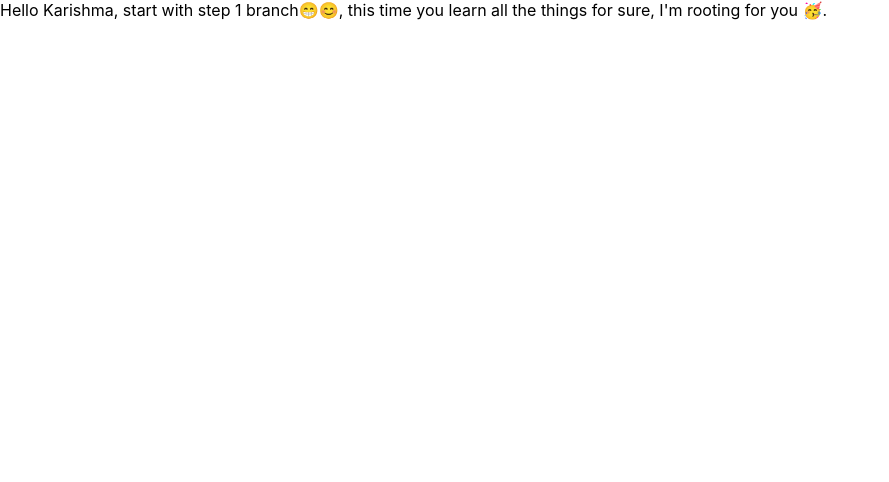
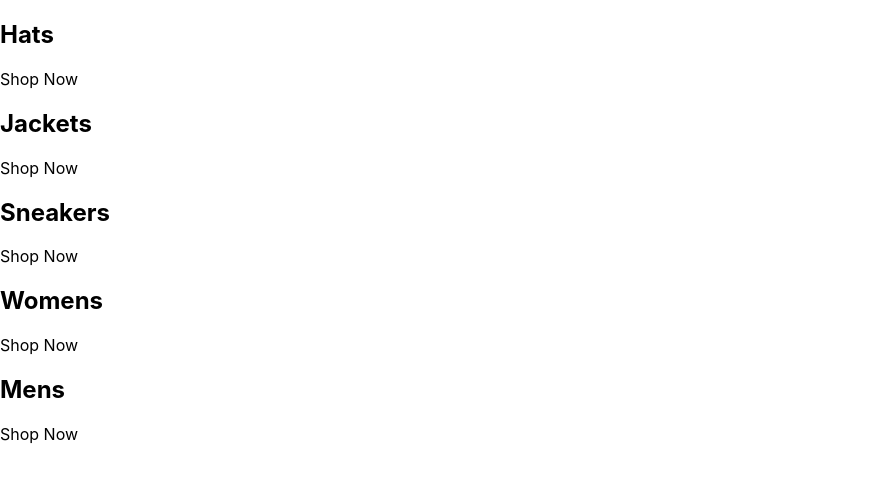
Before and after one commit to yashashvi007/step_by_step_guide_by_me, a React (Create React App) app: page / in a window 1280 px wide. Shown: the top 482 px of the page, without its empty margins (0-889 px from the left). Built offline with nearby package versions, Linux system fonts and the light colour scheme.

Commit message:
step_1 instruction

```diff
--- a/src/App.js
+++ b/src/App.js
@@ -1,9 +1,84 @@
 const App = () => {
+  // okay so what we are doing here: kapdo ki category hogi and user select kr skta hai ki konsi category mai jana hai
+  // what i want you to do is now: despite ki mai bar bar
+  // <div className='category-container'>
+  //       {/* <img /> */}
+  //       <div className='category-body-container'>
+  //         <h2>Hats</h2>
+  //         <p>Shop Now</p>
+  //       </div>
+  //  </div>
+  // aise sare categories ke divs render karu, i want ki sare categories ko map method lagake ke render karu
+
+  const categories = [
+    {
+      id: 1,
+      title: 'Hats',
+    },
+    {
+      id: 2,
+      title: 'Jackets',
+    },
+    {
+      id: 3,
+      title: 'Sneakers',
+    },
+    {
+      id: 4,
+      title: 'Womens',
+    },
+    {
+      id: 5,
+      title: 'Mens',
+    },
+  ];
+
+  // is categories ke array ko use karo and sari cateogories ko render karo map use krke
+  // things to take note of
+  // 1.map mai map(() => ()) and map(()=> return {}) mai kya difference hota hai
+  // map(()=> {}) ye error deta hai to please see that error too.
+  // 2. why we use key in map
+
+
   return (
-    <div>
-      Hello Karishma, start with step 1 branch😁😊, this time you learn all the things for sure, I'm rooting for you 🥳.
+    <div className='categories-container'>
+      <div className='category-container'>
+        {/* <img /> */}
+        <div className='category-body-container'>
+          <h2>Hats</h2>
+          <p>Shop Now</p>
+        </div>
+      </div>
+      <div className='category-container'>
+        {/* <img /> */}
+        <div className='category-body-container'>
+          <h2>Jackets</h2>
+          <p>Shop Now</p>
+        </div>
+      </div>
+      <div className='category-container'>
+        {/* <img /> */}
+        <div className='category-body-container'>
+          <h2>Sneakers</h2>
+          <p>Shop Now</p>
+        </div>
+      </div>
+      <div className='category-container'>
+        {/* <img /> */}
+        <div className='category-body-container'>
+          <h2>Womens</h2>
+          <p>Shop Now</p>
+        </div>
+      </div>
+      <div className='category-container'>
+        {/* <img /> */}
+        <div className='category-body-container'>
+          <h2>Mens</h2>
+          <p>Shop Now</p>
+        </div>
+      </div>
     </div>
-  )
+  );
 };
 
 export default App;
```
Also changed, not shown: src/Solution/SolutionApp.js (added, +38 -0 lines).
